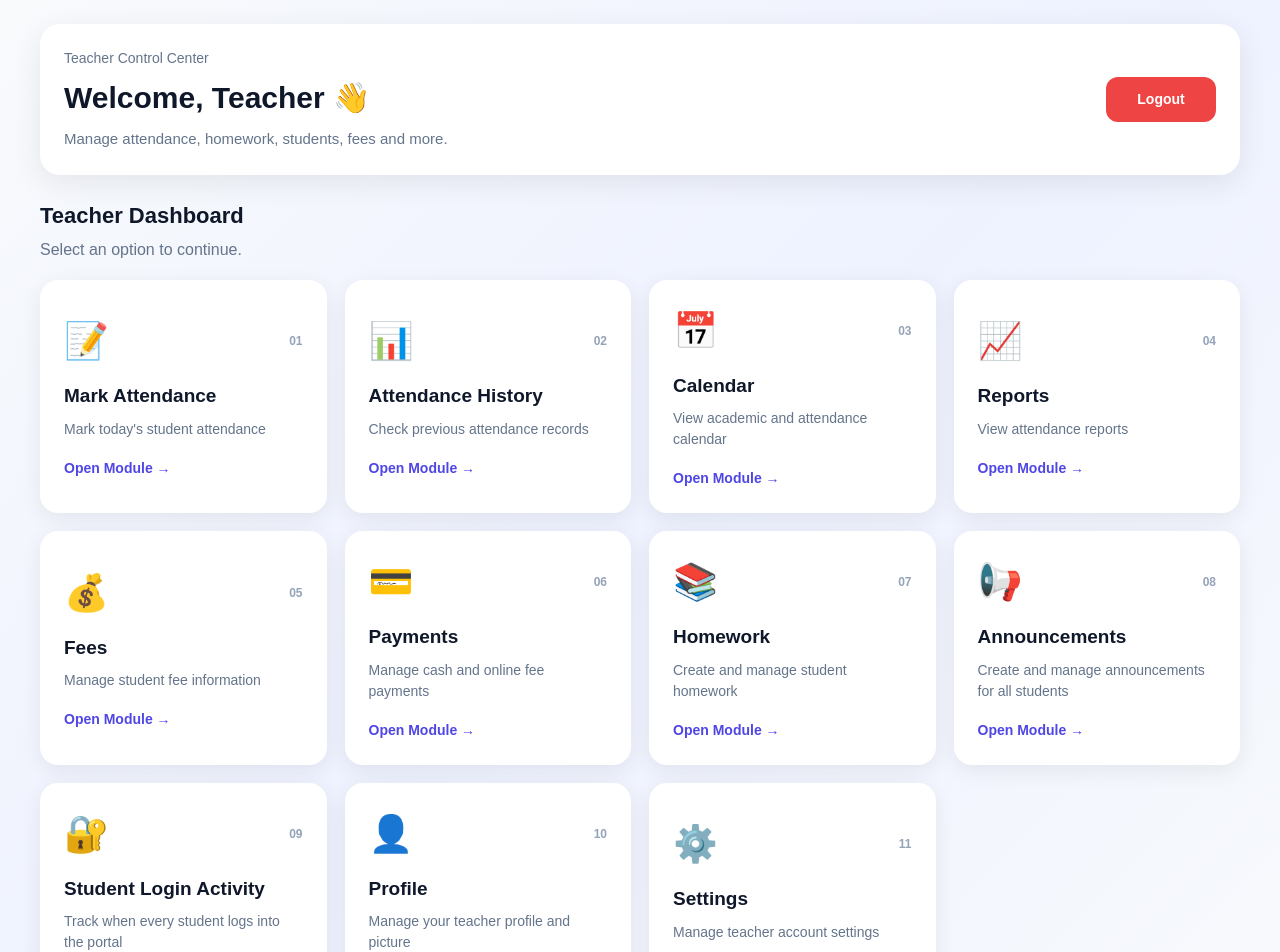
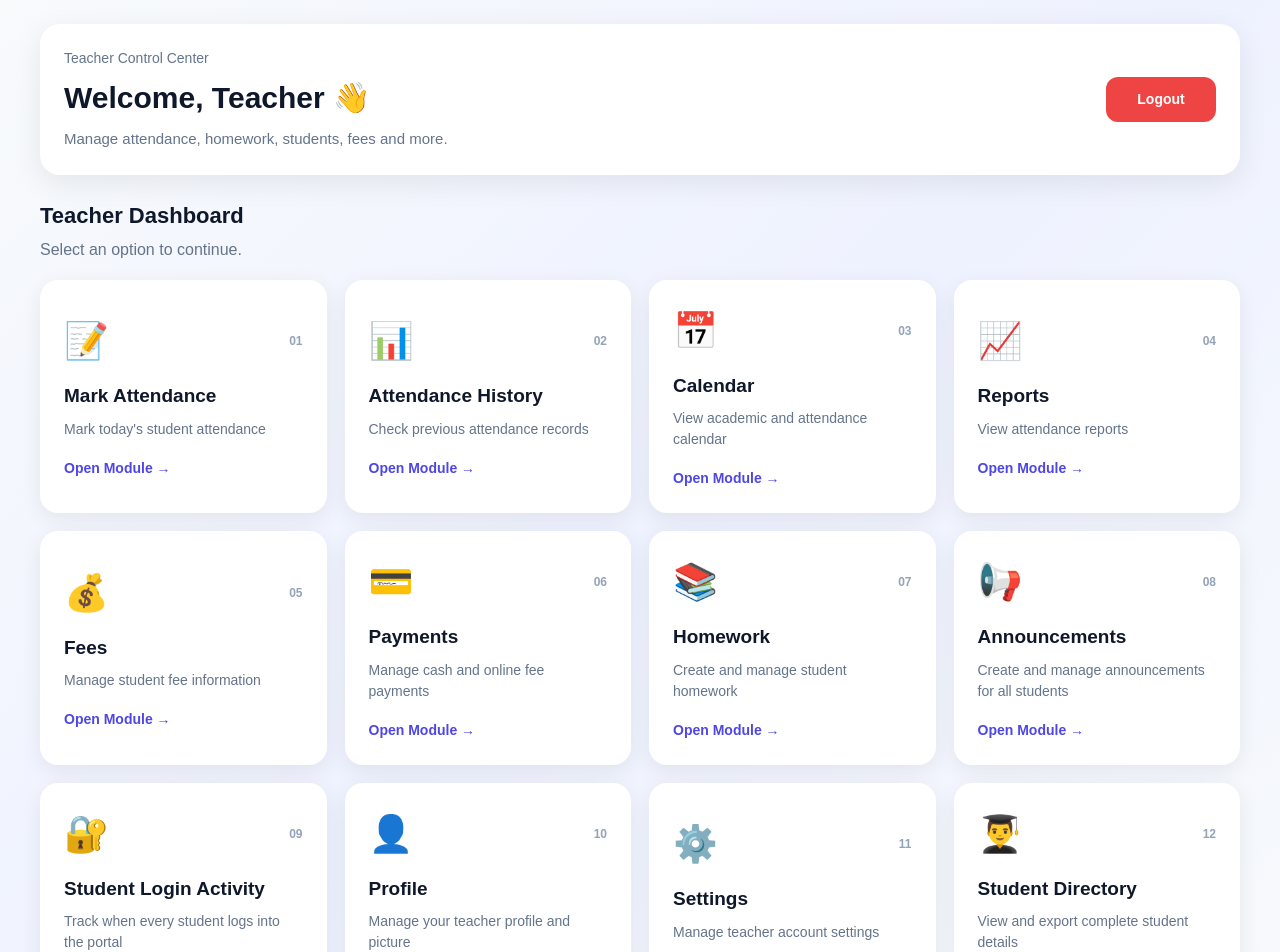
Before and after one commit to harshchauhan201951/ATTENDANCE-PORTAL, a Next.js app: page /teacher/dashboard in a window 1280 px wide. Shown: the top 952 px of the page. Built offline with nearby package versions, Linux system fonts and the light colour scheme.

Commit message:
Add Student Directory to Teacher Dashboard

```diff
--- a/app/teacher/dashboard/page.tsx
+++ b/app/teacher/dashboard/page.tsx
@@ -169,6 +169,17 @@ export default function TeacherDashboard() {
         "Manage teacher account settings",
       icon: "⚙️",
       path: "/teacher/settings",
+    },
+
+    /*
+     * STUDENT DIRECTORY - OPTION 12
+     */
+    {
+      title: "Student Directory",
+      description:
+        "View and export complete student details",
+      icon: "👨‍🎓",
+      path: "/teacher/student-directory",
     },
   ];
 
```
